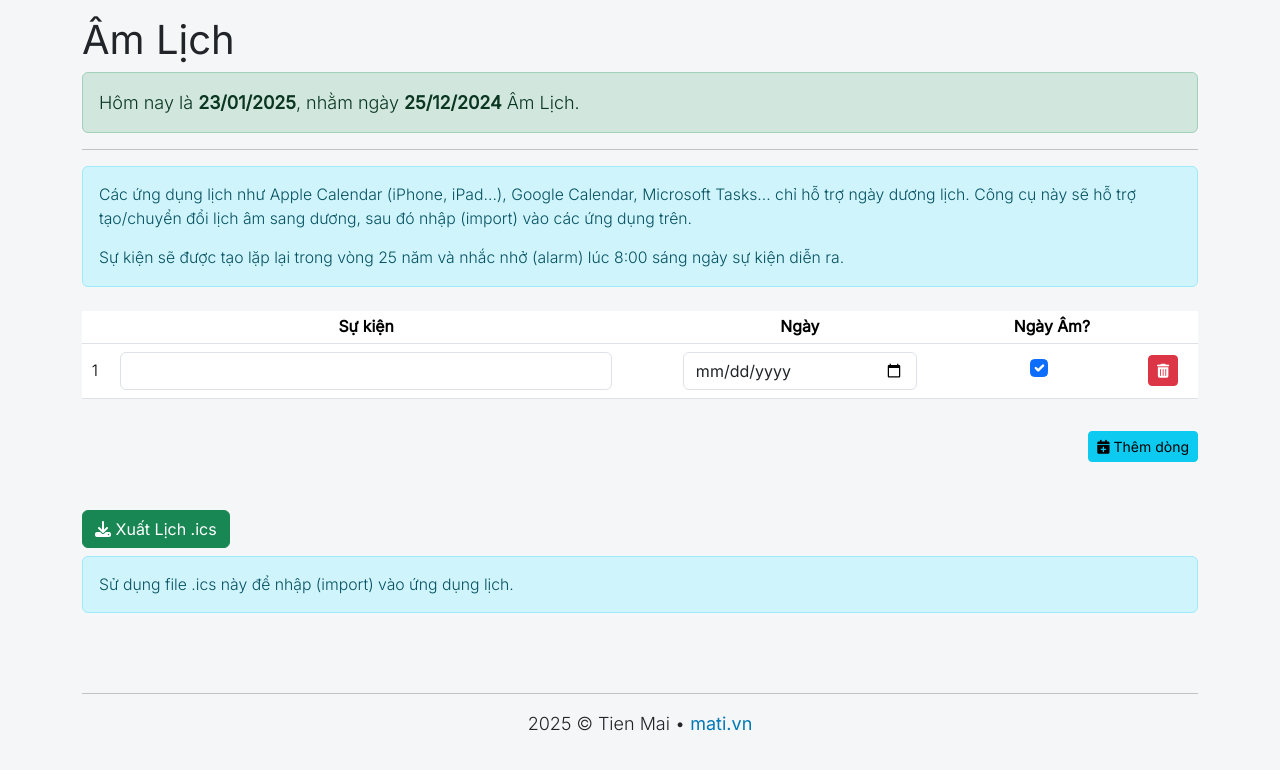
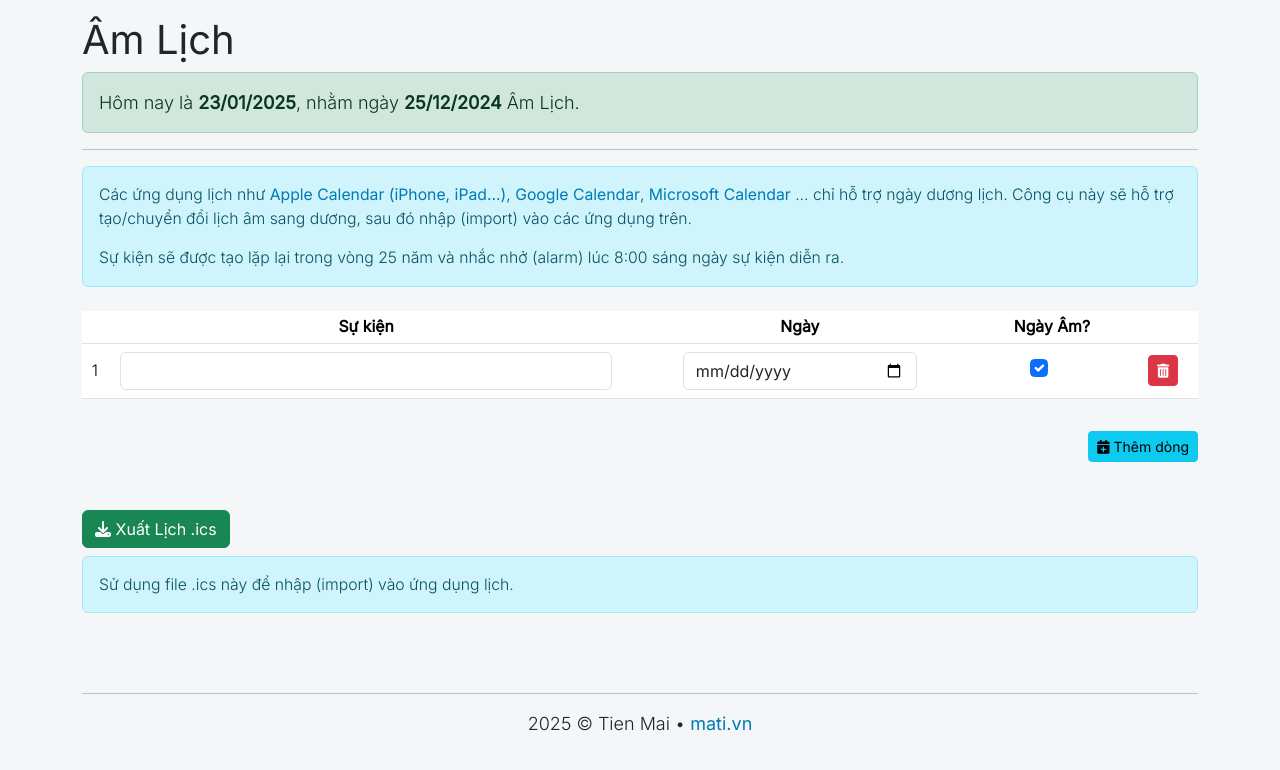
Before and after one commit to matidev/mati-vn, a Jekyll site: the page built from page_am-lich.html, in a window 1280 px wide. Shown: the top 770 px of the page. Built offline with Jekyll 4.4.1, drawn with Linux system fonts in a browser that asks for light colours.

Commit message:
Update list of downloads and minor changes of Am Lich page

```diff
--- a/page_am-lich.html
+++ b/page_am-lich.html
@@ -22,12 +22,13 @@ scripts:
             <hr>
             <div class="mb-4 small">
                 <div class="alert alert-info">
-                    <p>Các ứng dụng lịch như Apple Calendar (iPhone, iPad...), Google Calendar, Microsoft Tasks... chỉ
-                        hỗ trợ ngày dương lịch. Công cụ này sẽ hỗ trợ tạo/chuyển đổi lịch âm sang dương, sau đó nhập
-                        (import) vào các ứng dụng trên.</p>
+                    <p>Các ứng dụng lịch như <a href="https://www.icloud.com/calendar/" target="_blank">Apple Calendar
+                        (iPhone, iPad...)</a>, <a href="https://calendar.google.com/" target="_blank">Google
+                        Calendar</a>, <a href="https://outlook.live.com/calendar" target="_blank">Microsoft Calendar</a>
+                        ... chỉ hỗ trợ ngày dương lịch. Công cụ này sẽ hỗ trợ tạo/chuyển đổi lịch âm sang dương, sau đó
+                        nhập (import) vào các ứng dụng trên.</p>
                     <p class="pb-0 mb-0">Sự kiện sẽ được tạo lặp lại trong vòng 25 năm và nhắc nhở (alarm) lúc 8:00 sáng
-                        ngày sự kiện diễn
-                        ra.</p>
+                        ngày sự kiện diễn ra.</p>
                 </div>
             </div>
             <form id="mati-amlich" class="amlich">
```
Also changed, not shown: _data/downloads.yml (+9 -4 lines).
